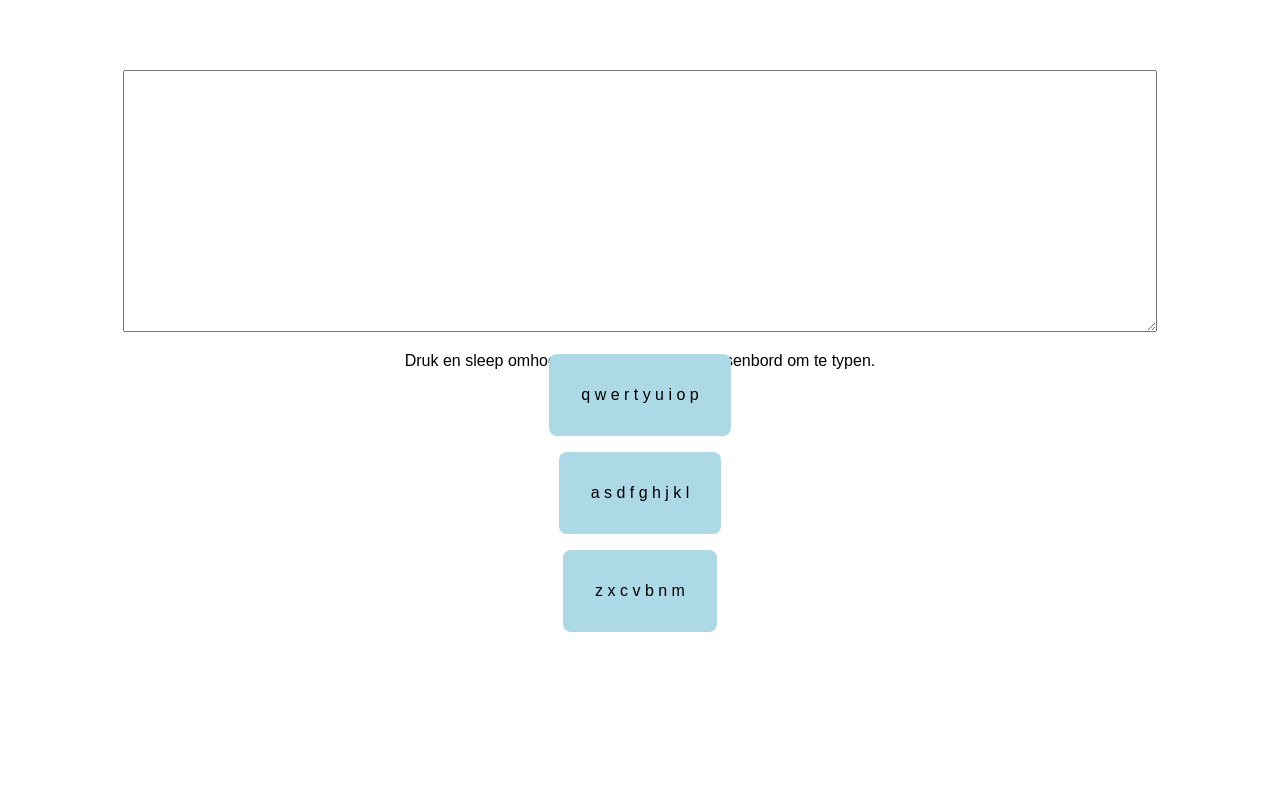
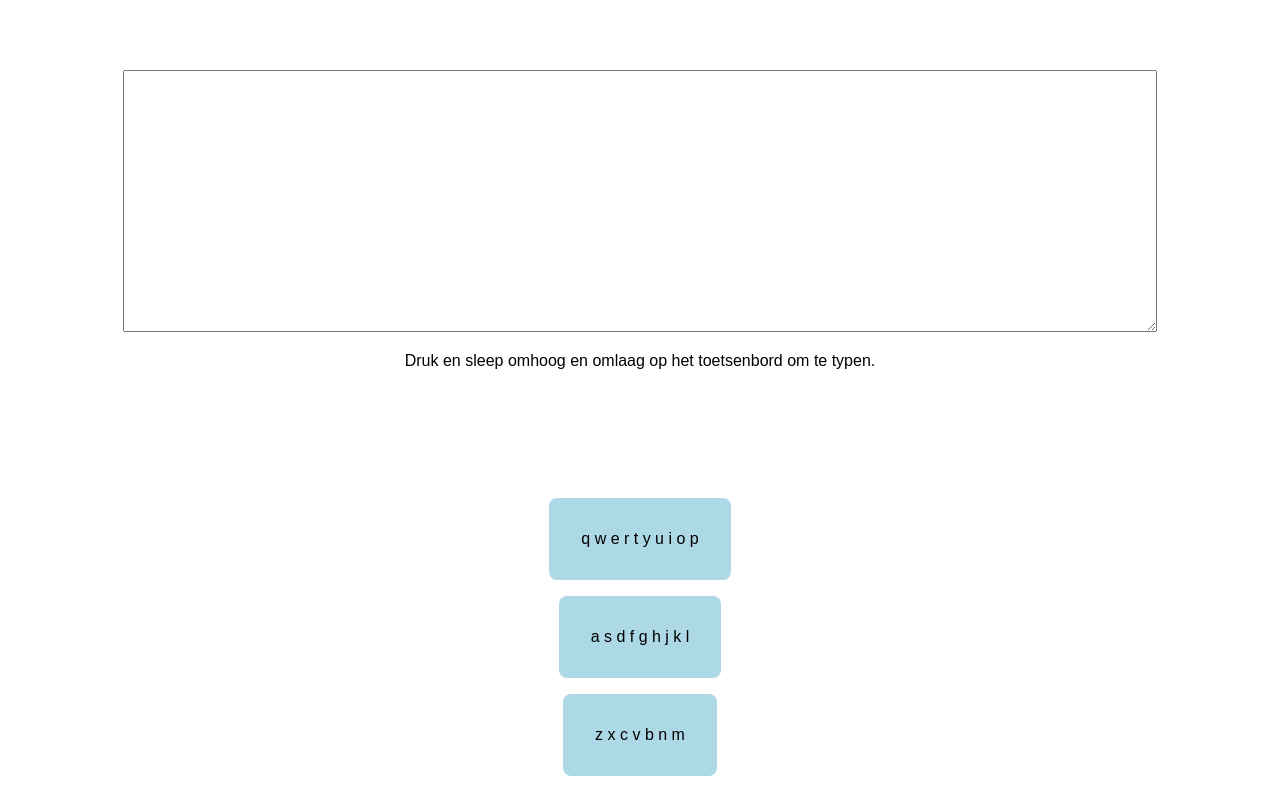
Before and after one commit to MischaMelk/WDD-HCD, a plain HTML site: page index.html in a window 1280 px wide. Drawn offline with Linux system fonts and the light colour scheme.

Commit message:
Update style.css

```diff
--- a/style.css
+++ b/style.css
@@ -32,7 +32,7 @@ body { font-family: Arial, sans-serif; text-align: center; margin-top: 50px; }
     align-items: center;
     flex-direction: column;
     position: absolute;
-    bottom: 10em;
+    bottom: 1em;
     left:0;
     width: 100%;
 
```
